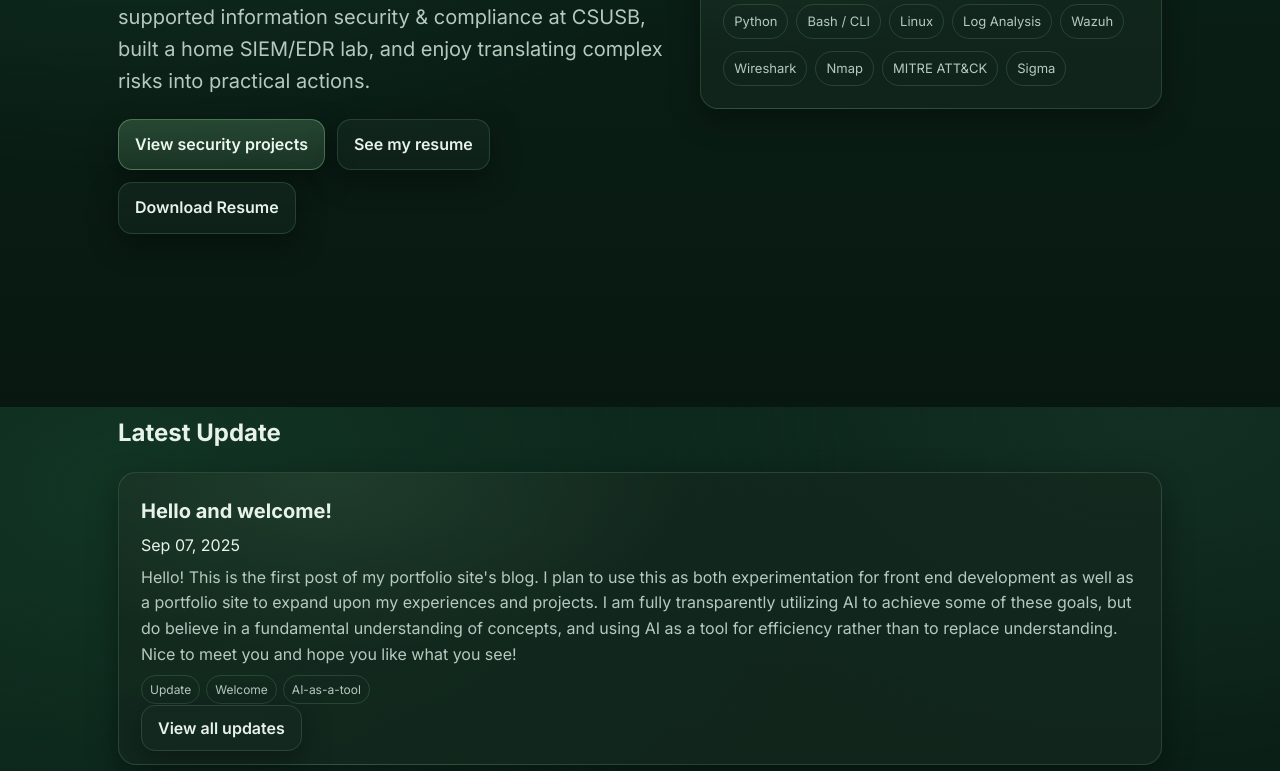
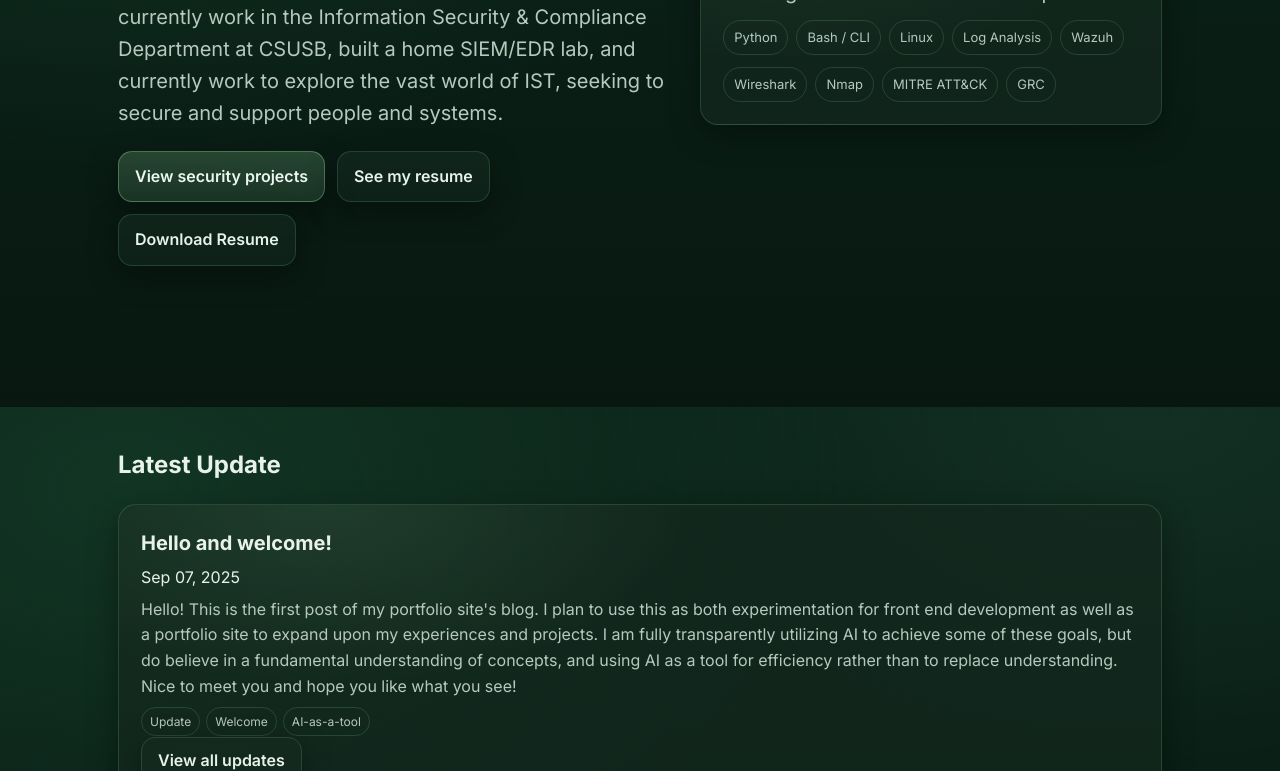
Before and after one commit to ShuddFouei/shuddfouei.github.io, a plain HTML site: page index.html in a window 1280 px wide. Shown: the part 393-1164 px from the top of the page. Drawn offline with Linux system fonts and the light colour scheme.

Commit message:
Changed wording

```diff
--- a/index.html
+++ b/index.html
@@ -84,7 +84,7 @@
     <section class="hero" aria-labelledby="intro-title">
       <div>
         <h1 id="intro-title">Securing systems & demystifying threats.</h1>
-        <p>I’m <strong>Jo Trotechaud</strong>, a CSUSB IST Cybersecurity student and <strong>CompTIA Security+</strong> certified practitioner. I’ve supported information security & compliance at CSUSB, built a home SIEM/EDR lab, and enjoy translating complex risks into practical actions.</p>
+        <p>Hi! I’m <strong>Jo Trotechaud</strong>, a CSUSB IST Cybersecurity student and <strong>CompTIA Security+</strong> certified practitioner. I currently work in the Information Security & Compliance Department at CSUSB, built a home SIEM/EDR lab, and currently work to explore the vast world of IST, seeking to secure and support people and systems.</p>
         <div class="cta">
           <a class="btn primary" href="#work">View security projects</a>
           <a class="btn" href="#resume">See my resume</a>
@@ -95,7 +95,7 @@
         <h3>Focus</h3>
         <p>GRC • IAM • Incident Response • Threat Hunting • Vendor Risk • Audit Prep</p>
         <div>
-          <span class="chip">Python</span><span class="chip">Bash / CLI</span><span class="chip">Linux</span><span class="chip">Log Analysis</span><span class="chip">Wazuh</span><span class="chip">Wireshark</span><span class="chip">Nmap</span><span class="chip">MITRE ATT&CK</span><span class="chip">Sigma</span>
+          <span class="chip">Python</span><span class="chip">Bash / CLI</span><span class="chip">Linux</span><span class="chip">Log Analysis</span><span class="chip">Wazuh</span><span class="chip">Wireshark</span><span class="chip">Nmap</span><span class="chip">MITRE ATT&CK</span><span class="chip">GRC</span>
         </div>
       </div>
     </section>
@@ -216,7 +216,7 @@
 
   <footer>
     <section style="max-width:1100px;margin:0 auto;display:flex;align-items:center;justify-content:space-between;gap:12px;flex-wrap:wrap;">
-      <small class="muted">© <span id="year"></span> Jo Trotechaud. Built with love and leaves.</small>
+      <small class="muted">© <span id="year"></span> Jo Trotechaud.</small>
       <a href="#home" class="btn" aria-label="Back to top">Back to top</a>
     </section>
   </footer>
```
